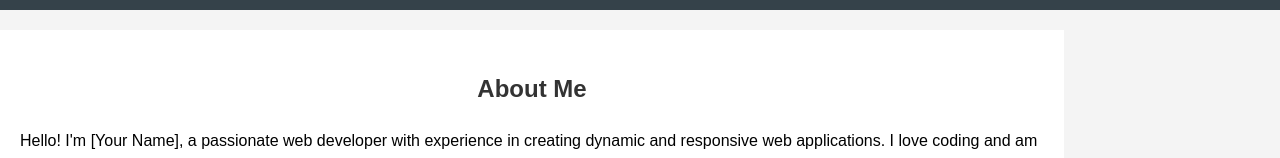
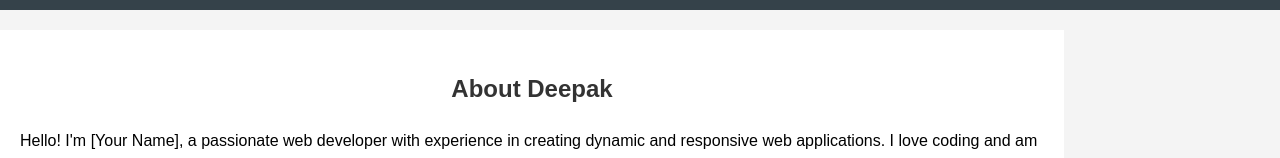
Before and after one commit to deepak22196/test-page, a plain HTML site: page index.html in a window 1280 px wide. Shown: the part 593-751 px from the top of the page. Drawn offline with Linux system fonts and the light colour scheme.

Commit message:
changing about text

```diff
--- a/index.html
+++ b/index.html
@@ -102,7 +102,7 @@
     </section>
 
     <section id="bio" class="container">
-      <h2>About Me</h2>
+      <h2>About Deepak</h2>
       <p>
         Hello! I'm [Your Name], a passionate web developer with experience in
         creating dynamic and responsive web applications. I love coding and am
```
